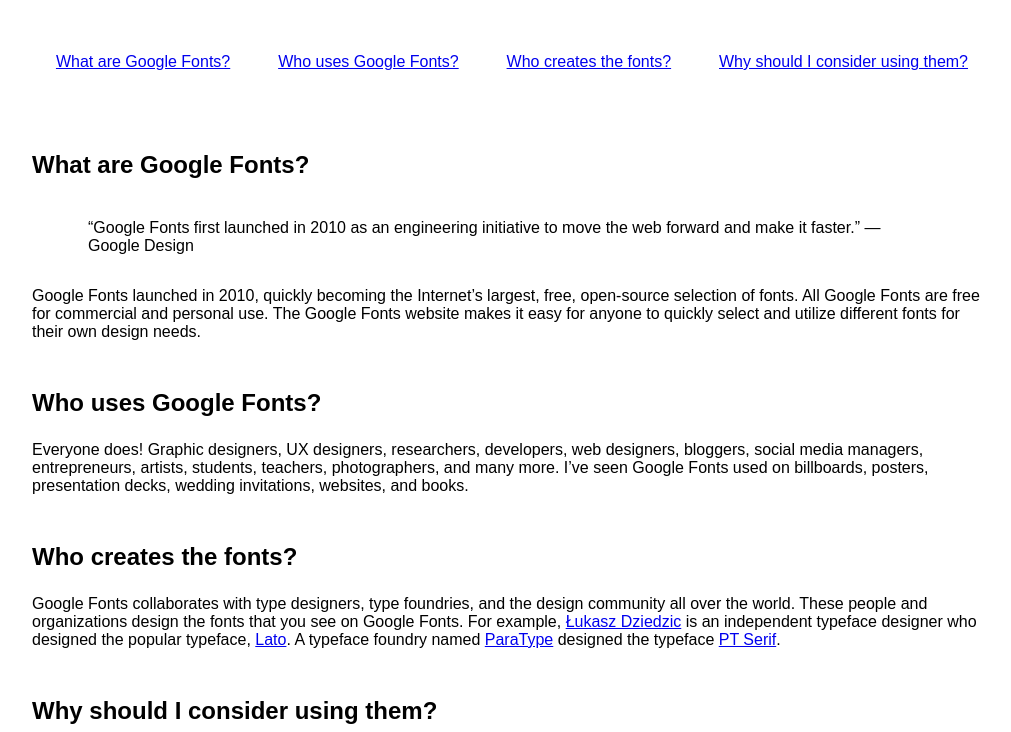
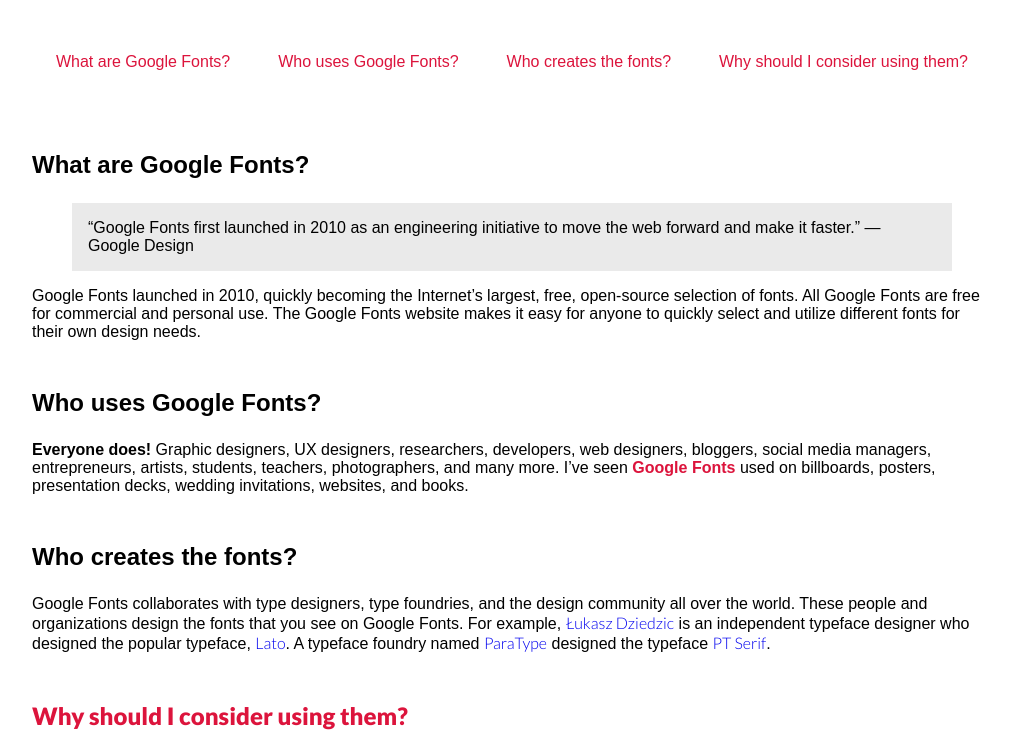
Before and after one commit to delongamateo/day4, a plain HTML site: page index.html in a window 1280 px wide. Shown: the part 83-815 px from the top of the page, without its empty margins (128-1139 px from the left). Drawn offline with Linux system fonts and the light colour scheme.

Commit message:
HTML/CSS practice

```diff
--- a/index.html
+++ b/index.html
@@ -3,6 +3,16 @@
   <head>
     <link rel="stylesheet" href="style.css" />
     <link rel="stylesheet" href="layout.css" />
+    <link rel="preconnect" href="https://fonts.gstatic.com" />
+    <link
+      href="https://fonts.googleapis.com/css2?family=Lato:ital,wght@0,300;0,900;1,400&display=swap"
+      rel="stylesheet"
+    />
+    <link rel="preconnect" href="https://fonts.gstatic.com" />
+    <link
+      href="https://fonts.googleapis.com/css2?family=PT+Serif:ital,wght@0,400;0,700;1,400;1,700&display=swap"
+      rel="stylesheet"
+    />
     <meta charset="UTF-8" />
     <meta name="viewport" content="width=device-width, initial-scale=1.0" />
     <meta http-equiv="X-UA-Compatible" content="ie=edge" />
@@ -43,8 +53,9 @@
           <span>Everyone does!</span> Graphic designers, UX designers,
           researchers, developers, web designers, bloggers, social media
           managers, entrepreneurs, artists, students, teachers, photographers,
-          and many more. I’ve seen <span>Google Fonts</span> used on billboards,
-          posters, presentation decks, wedding invitations, websites, and books.
+          and many more. I’ve seen <span class="span1">Google Fonts</span> used
+          on billboards, posters, presentation decks, wedding invitations,
+          websites, and books.
         </p>
       </section>
 
--- a/style.css
+++ b/style.css
@@ -0,0 +1,44 @@
+nav a {
+    text-decoration: none;
+    color: crimson;
+}
+
+.about blockquote {
+    background-color: #eaeaea;
+}
+
+.users span {
+    font-weight: bold;
+}
+
+.span1 {
+    color: crimson;
+}
+
+.link {
+    font-family: "Lato";
+    text-decoration: none;
+}
+
+.link font {
+    font-family: "PT Serif";
+    text-decoration: none;
+    font-weight: 900;
+}
+
+#cta {
+    color:crimson;
+    font-family: "Lato";
+}
+
+ul li:nth-child(odd) {
+  text-decoration: underline;
+}
+
+.link:hover {
+    text-decoration: underline;
+}
+
+nav a:hover {
+    text-decoration: underline;
+}
```
